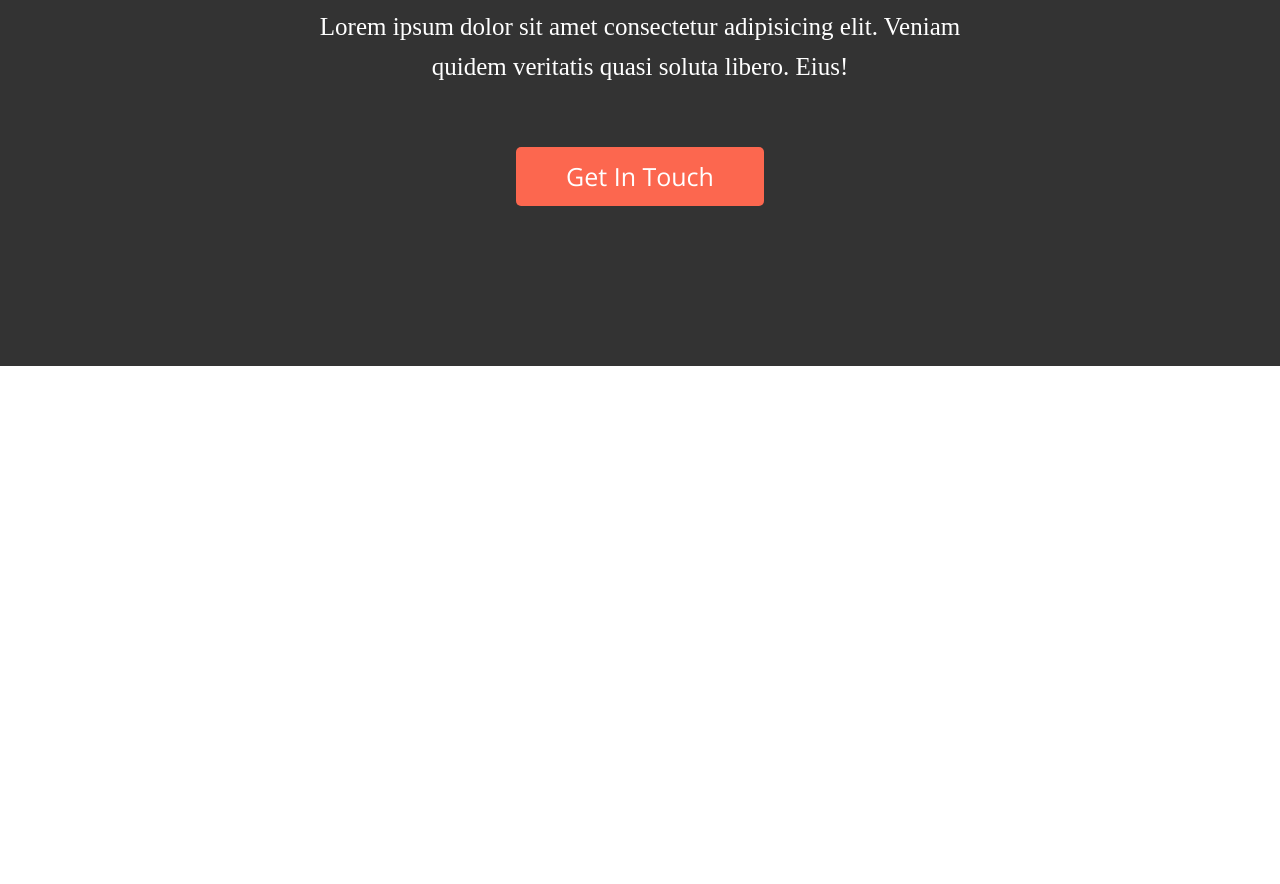
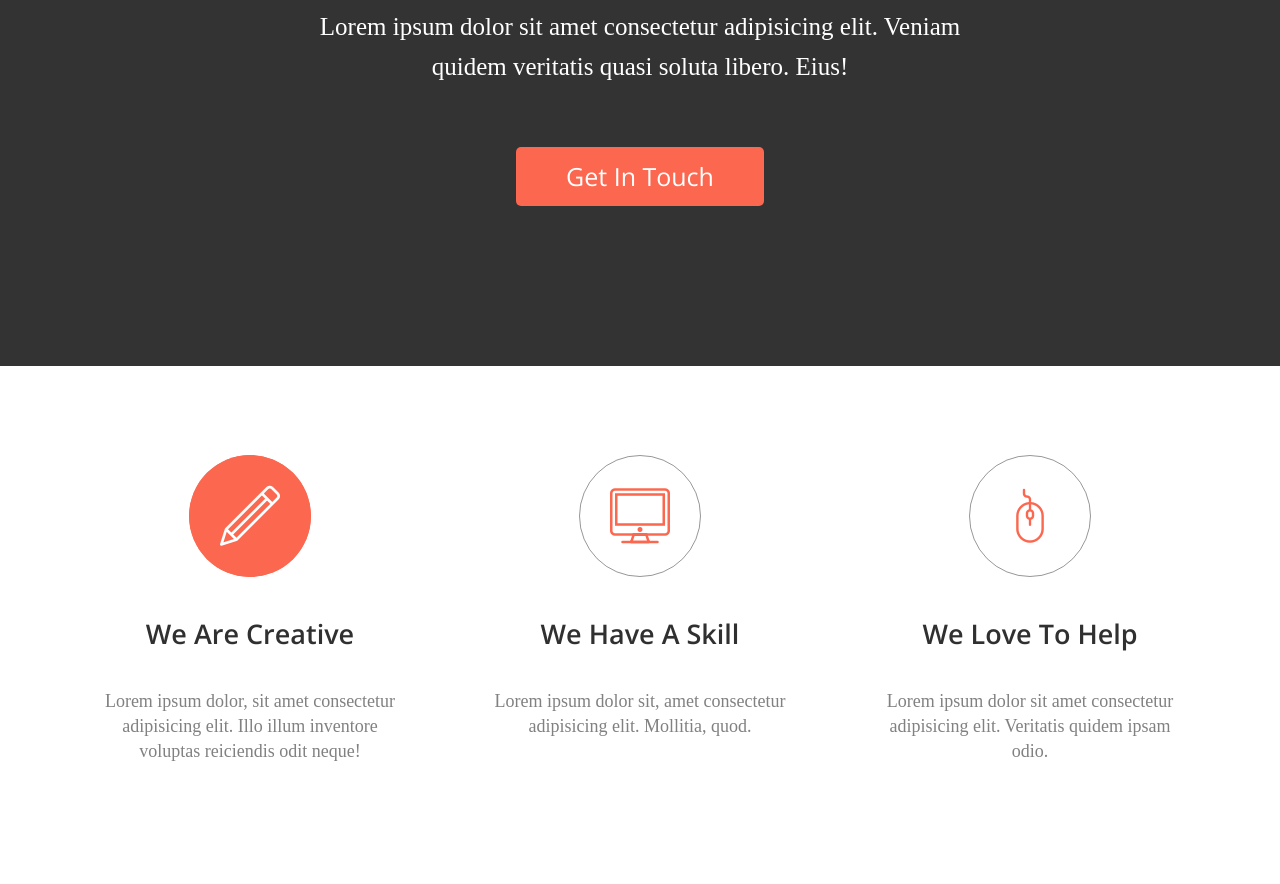
Before and after one commit to zyahya/Moderno, a plain HTML site: page index.html in a window 1280 px wide. Shown: the part 434-1318 px from the top of the page. Before the commit the page ends 800 px from the top, so only its background shows below. Drawn offline with nearby package versions, Linux system fonts and the light colour scheme; files whose address does not match are found by name.

Commit message:
Add files via upload

```diff
--- a/css/moderno.css
+++ b/css/moderno.css
@@ -183,3 +183,43 @@ header .container .menu span:nth-child(3) {
   background-color: #d55643;
 }
 /* end landing */
+/* start features */
+.features {
+  padding: var(--section-padding) 20px;
+}
+.features .container {
+  display: flex;
+  flex-wrap: wrap;
+  justify-content: center;
+}
+.features .container .item {
+  padding: 20px;
+  margin: 20px;
+  width: 350px;
+  text-align: center;
+}
+.features .container .item .icon-pen {
+  font-size: 60px;
+  color: white;
+  background-color: #fc674f;
+  border: 1px solid #fc674f;
+  padding: 30px;
+  border-radius: 50%;
+}
+.features .container .item .icon-computer,
+.features .container .item .icon-computer-mouse {
+  font-size: 60px;
+  color: #fc674f;
+  border: 1px solid rgb(48 48 48 / 50%);
+  padding: 30px;
+  border-radius: 50%;
+}
+.features .container .item h2 {
+  text-transform: capitalize;
+  margin: 40px 0;
+  margin-top: calc(40px + 31px);
+}
+.features .container .item p {
+  line-height: 1.4;
+}
+/* end features */
--- a/index.html
+++ b/index.html
@@ -36,5 +36,32 @@
       </div>
     </div>
     <!-- end landing -->
+    <!-- start features -->
+    <div class="features">
+      <div class="container">
+        <div class="item">
+          <i class="icon-pen"></i>
+          <h2>we are creative</h2>
+          <p>
+            Lorem ipsum dolor, sit amet consectetur adipisicing elit. Illo illum inventore voluptas reiciendis odit neque!
+          </p>
+        </div>
+        <div class="item">
+          <i class="icon-computer"></i>
+          <h2>we have a skill</h2>
+          <p>
+            Lorem ipsum dolor sit, amet consectetur adipisicing elit. Mollitia, quod.
+          </p>
+        </div>
+        <div class="item">
+          <i class="icon-computer-mouse"></i>
+          <h2 class="special">we love to help</h2>
+          <p>
+            Lorem ipsum dolor sit amet consectetur adipisicing elit. Veritatis quidem ipsam odio.
+          </p>
+        </div>
+      </div>
+    </div>
+    <!-- end features -->
   </body>
 </html>
```
